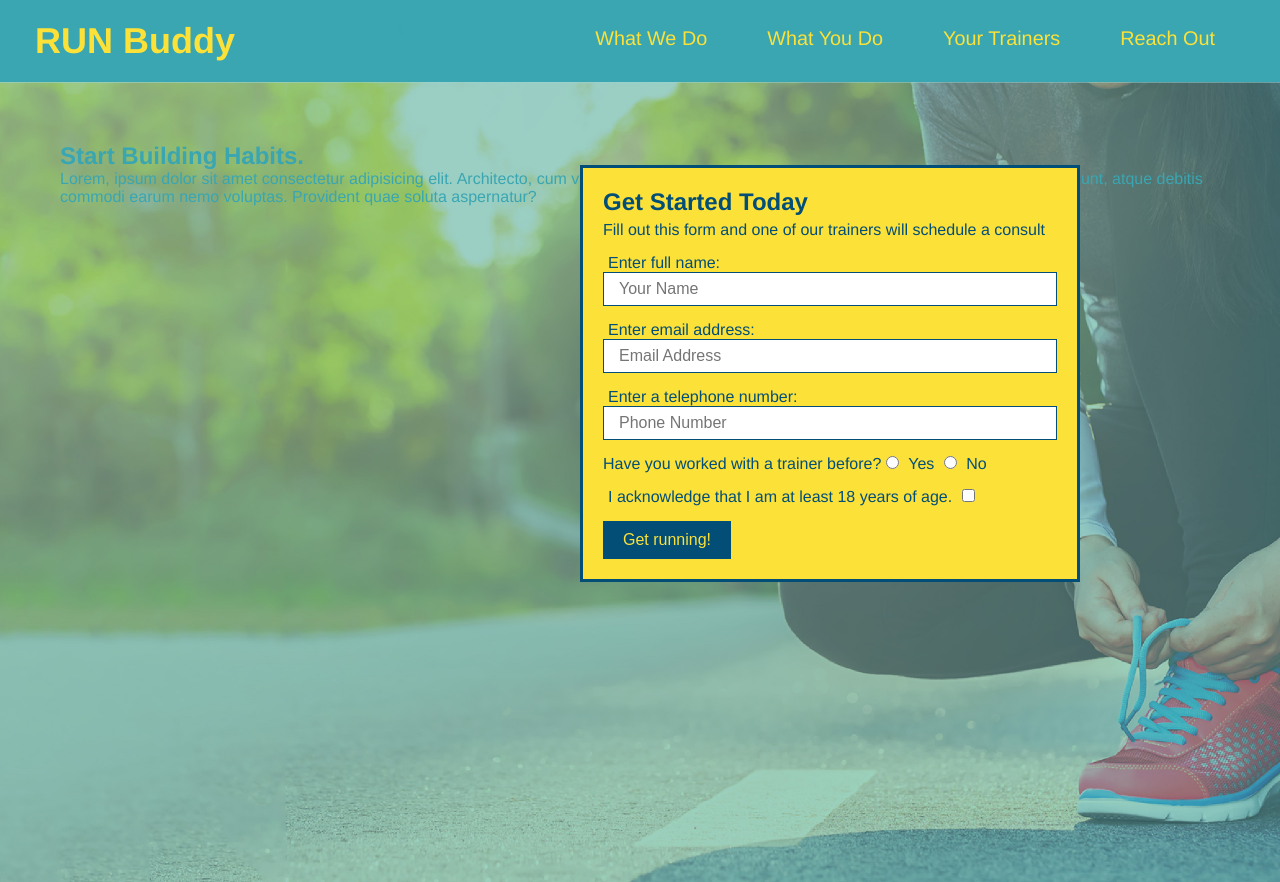
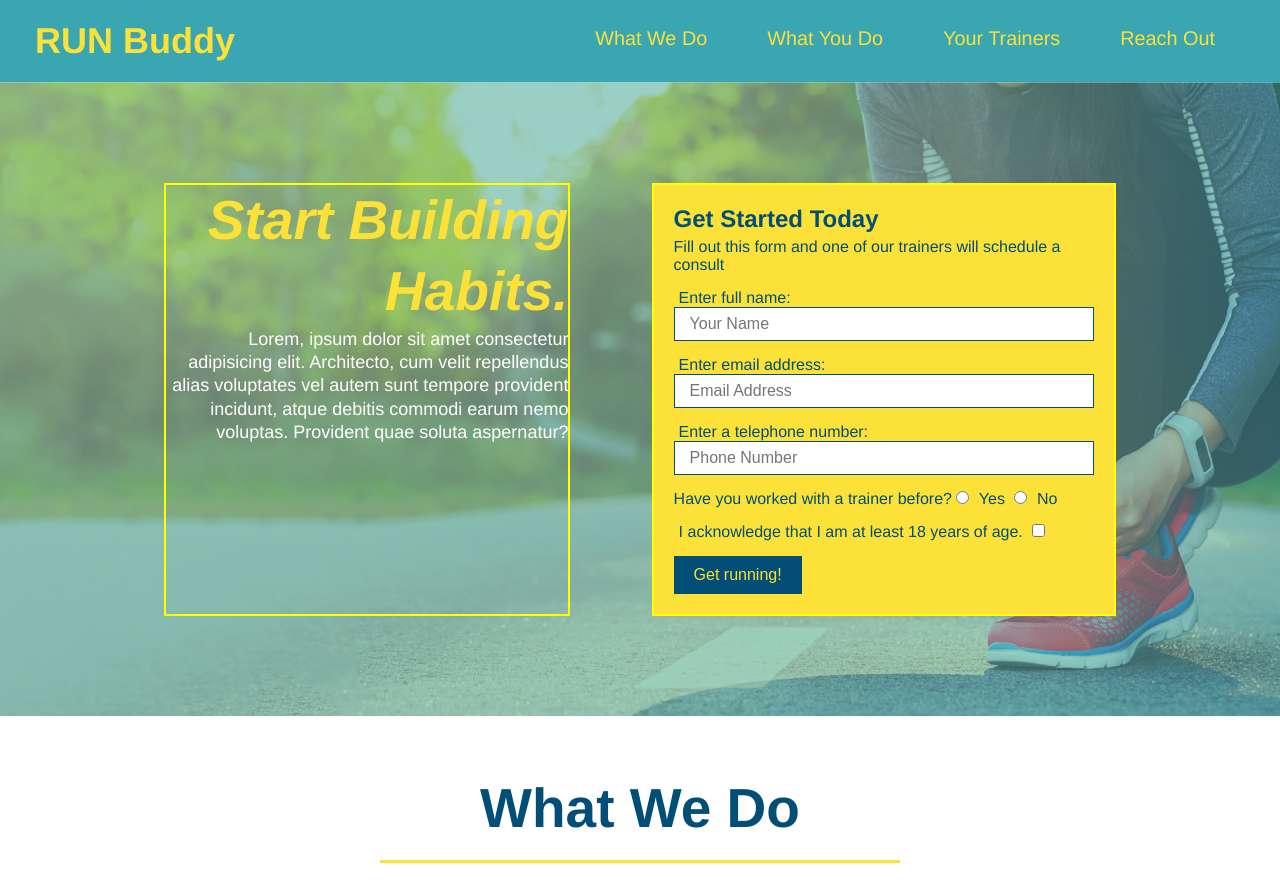
Before and after one commit to codycodepython/run-buddy, a plain HTML site: page index.html in a window 1280 px wide. Shown: the top 882 px of the page. Drawn offline with Linux system fonts and the light colour scheme.

Commit message:
added flexbox to hero

```diff
--- a/assets/css/styles.css
+++ b/assets/css/styles.css
@@ -53,20 +53,21 @@ header nav ul li a {
 
 /* footer */
 footer {
+    display: flex;
+    justify-content: space-between;
+    flex-wrap: wrap;
     background: #fce138;
     width: 100%;
     padding: 40px 35px;
 }
 
 footer h2 {
-    display: inline;
     color: #024e76;
     font-size: 30px;
     margin: 0;
 }
 
 footer div {
-    float: right;
     line-height: 1.5;
     text-align: right;
 }
@@ -82,25 +83,38 @@ section {
 
 /* hero-section */
 .hero {
+    display: flex;
+    justify-content: center;
+    flex-wrap: wrap;
     background-image: url("../images/hero-bg-flipped.jpg");
     background-size: cover;
     background-position: center;
-    position: relative;
-    height: 800px;
 }
 
 .hero-cta {
+    width: 35%;
+    text-align: right;
+    margin: 3.5%;
+    color: #fff;
+    font-size: 18px;
+    line-height: 1.3;
+    border: 2px solid yellow;
+}
+
+.hero-cta h1 {
+    font-style: italic;
+    font-size: 55px;
+    color: #fce138;
 }
 
 .hero-form {
     border: 3px solid #024e76;
     background-color: #fce138;
     padding: 20px;
-    width: 500px;
+    width: 40%;
+    margin: 3.5%;
     color: #024e76;
-    position: absolute;
-    bottom: 300px;
-    right: 200px;
+    border: 2px solid yellow;
 }
 
 .hero-form h3 {
```
